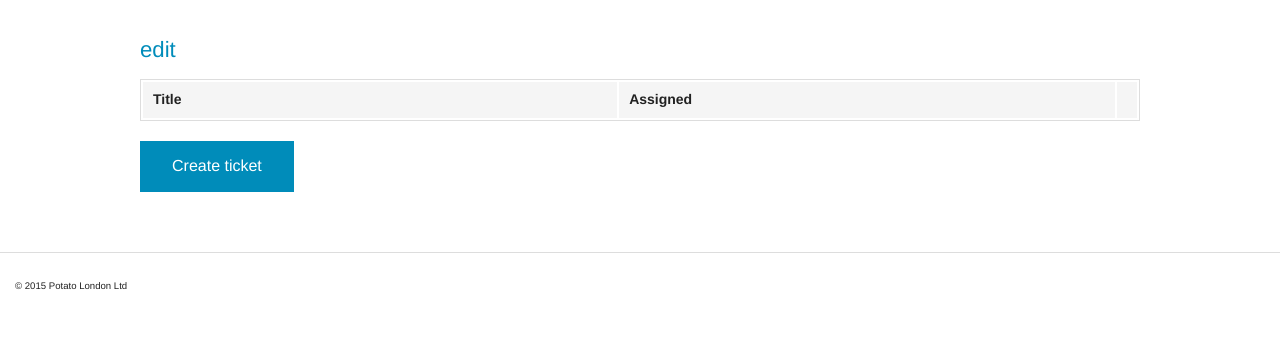
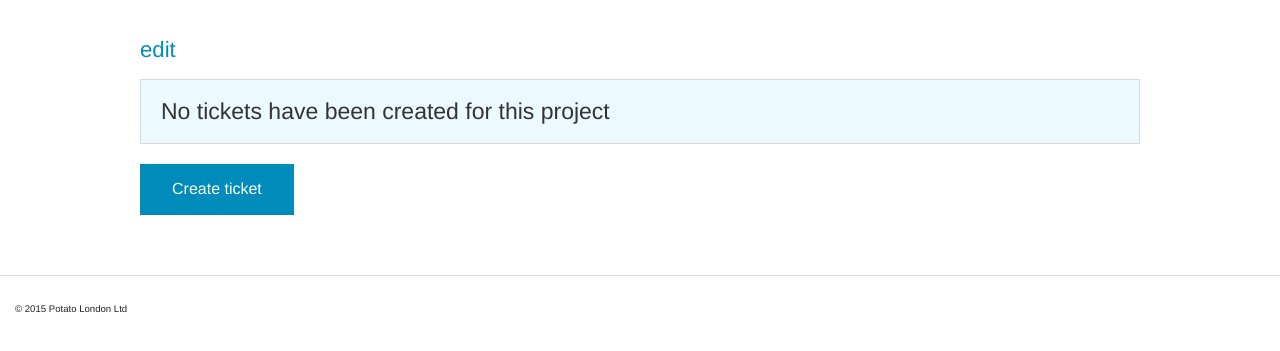
Before and after one commit to fransmith89/potato-tracker, a Django app: template tracker/templates/site/project_detail.html in a window 1280 px wide. Shown: the part 45-396 px from the top of the page. Run offline with Django 3.2, Linux system fonts and the light colour scheme; the template is opened without the code that fills it, so the values that code supplies are empty.

Commit message:
[feature] display no tickets message if no tickets for project

```diff
--- a/tracker/templates/site/project_detail.html
+++ b/tracker/templates/site/project_detail.html
@@ -6,6 +6,7 @@
 			<h2>{{ project.title }} <small><a href="{% url "project-update" project_id=project.pk %}">edit</a></small></h2>
 		</div>
 		<div class="row">
+			{% if tickets %}
 				<table>
 					<thead>
 						<tr>
@@ -25,15 +26,18 @@
 							</td>
 							<td>
 								<a href="{% url "ticket-update" project_id=project.pk ticket_id=ticket.pk %}">
-							<i class="fi-pencil">
-
-							</i>
+									<i class="fi-pencil"></i>
 								</a>
 							</td>
 						</tr>
 						{% endfor %}
 					</tbody>
 				</table>
+			{% else %}
+				<div class="panel callout">
+					<h4>No tickets have been created for this project</h4>
+				</div>
+			{% endif %}
 		</div>
 		<div class="row">
 			<p><a href="{% url "ticket-create" project_id=project.pk %}" class="button">Create ticket</a></p>
```
Also changed, not shown: INSTRUCTIONS.md (+1 -1 lines). Lines whose indentation alone changed are shown as unchanged.
